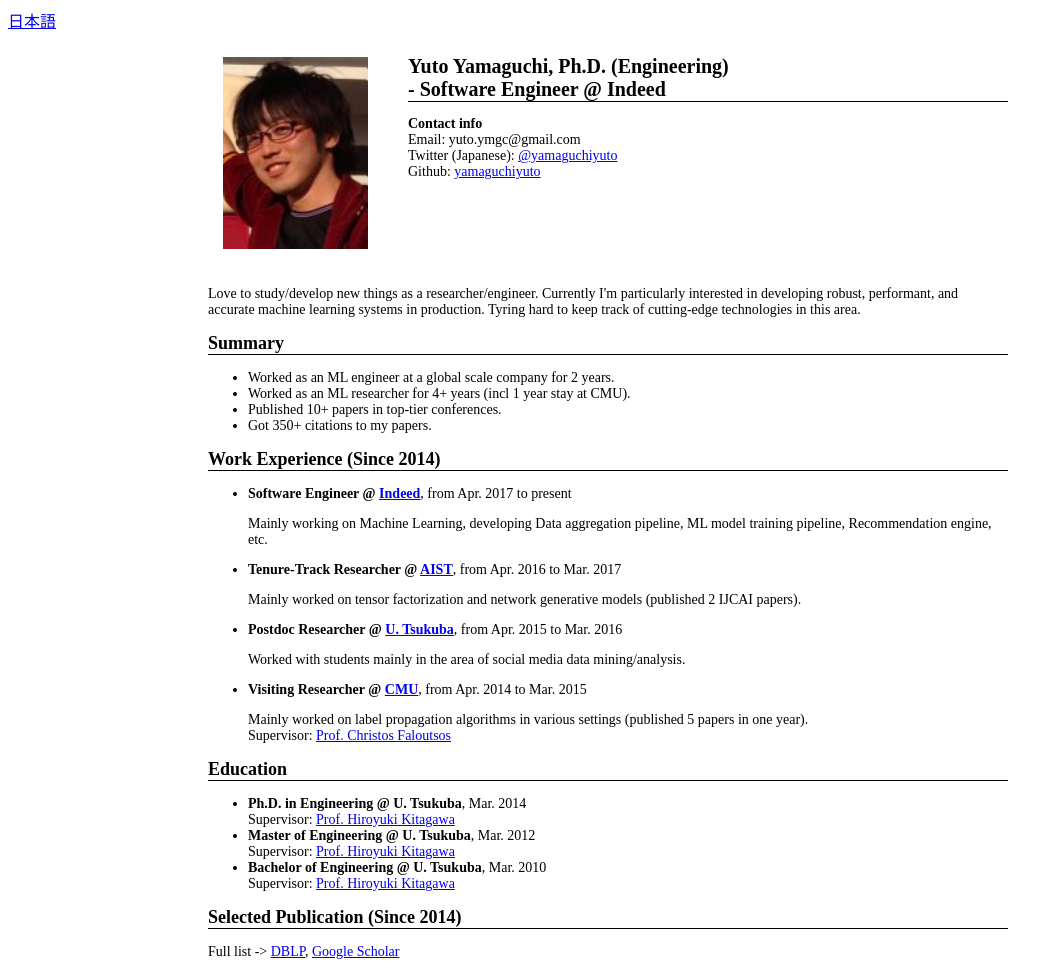
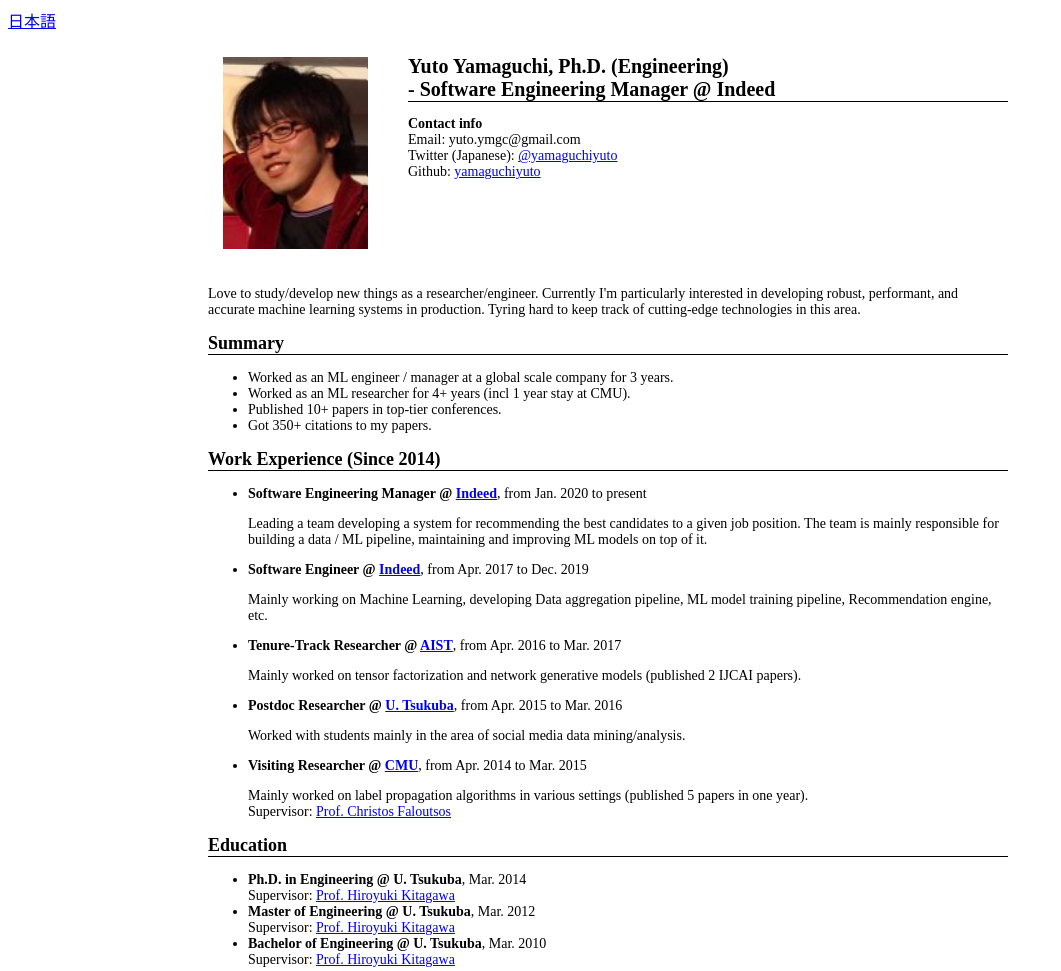
Before and after one commit to yamaguchiyuto/yamaguchiyuto.github.io, a plain HTML site: page index.html in a window 1280 px wide. Shown: the top 971 px of the page, without its empty margins (0-1061 px from the left). Drawn offline with Linux system fonts and the light colour scheme.

Commit message:
Add a new position

```diff
--- a/index.html
+++ b/index.html
@@ -15,7 +15,7 @@
 <div class="container">
 	<div class="contact">
 		<div class="contact-right">
-            <h1>Yuto Yamaguchi, Ph.D. (Engineering)<br> - Software Engineer @ Indeed</h1>
+            <h1>Yuto Yamaguchi, Ph.D. (Engineering)<br> - Software Engineering Manager @ Indeed</h1>
 			<p>
             <strong>Contact info</strong><br>
             Email: yuto.ymgc@gmail.com<br>
@@ -37,7 +37,7 @@
     </p>
 		<h2>Summary</h2>
         <ul>
-            <li>Worked as an ML engineer at a global scale company for 2 years.</li>
+            <li>Worked as an ML engineer / manager at a global scale company for 3 years.</li>
             <li>Worked as an ML researcher for 4+ years (incl 1 year stay at CMU).</li>
             <li>Published 10+ papers in top-tier conferences.</li>
             <li>Got 350+ citations to my papers.</li>
@@ -45,7 +45,12 @@
 
 		<h2>Work Experience (Since 2014)</h2>
 		<ul>
-            <li><strong>Software Engineer @ <a href="https://www.indeed.com/">Indeed</a></strong>, from Apr. 2017 to present<br>
+            <li><strong>Software Engineering Manager @ <a href="https://www.indeed.com/">Indeed</a></strong>, from Jan. 2020 to present<br>
+                <p>
+                Leading a team developing a system for recommending the best candidates to a given job position. The team is mainly responsible for building a data / ML pipeline, maintaining and improving ML models on top of it.
+                </p>
+            </li>
+            <li><strong>Software Engineer @ <a href="https://www.indeed.com/">Indeed</a></strong>, from Apr. 2017 to Dec. 2019<br>
                 <p>
                 Mainly working on Machine Learning, developing Data aggregation pipeline, ML model training pipeline, Recommendation engine, etc.
                 </p>
```
